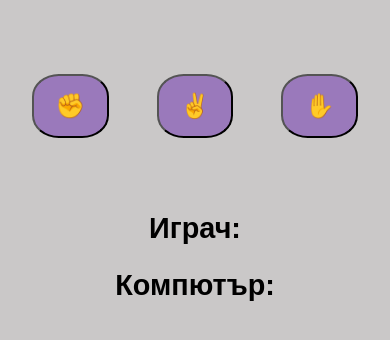
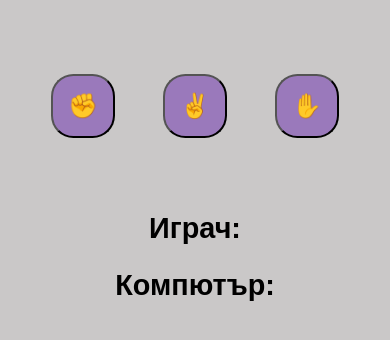
Before and after one commit to zarkoto23/rockPaperScissorsV2, a plain HTML site: page index.html in a window 390 px wide. Shown: the part 130-470 px from the top of the page. Drawn offline with Linux system fonts and the light colour scheme; a web font is replaced by a local one.

Commit message:
Update style.css

```diff
--- a/style.css
+++ b/style.css
@@ -54,7 +54,7 @@ body{
 
 @media screen and (max-width: 600px) {
   .playerChoices button {
-    width: 8rem;
+    width: 4rem;
     height: 4rem;
     font-size: 1.5rem;
   }
```
